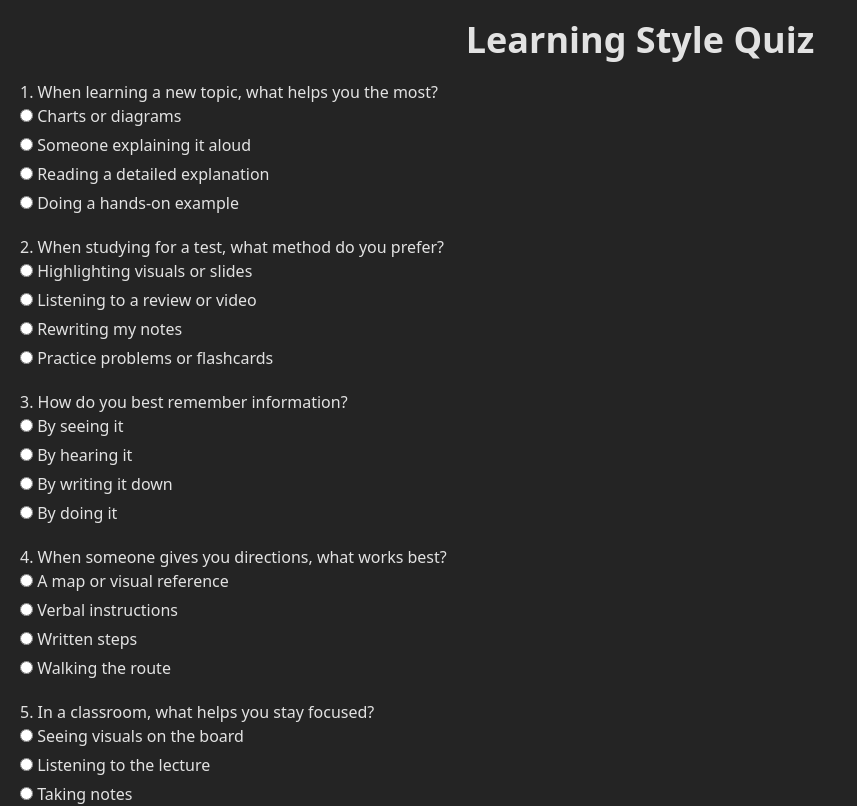
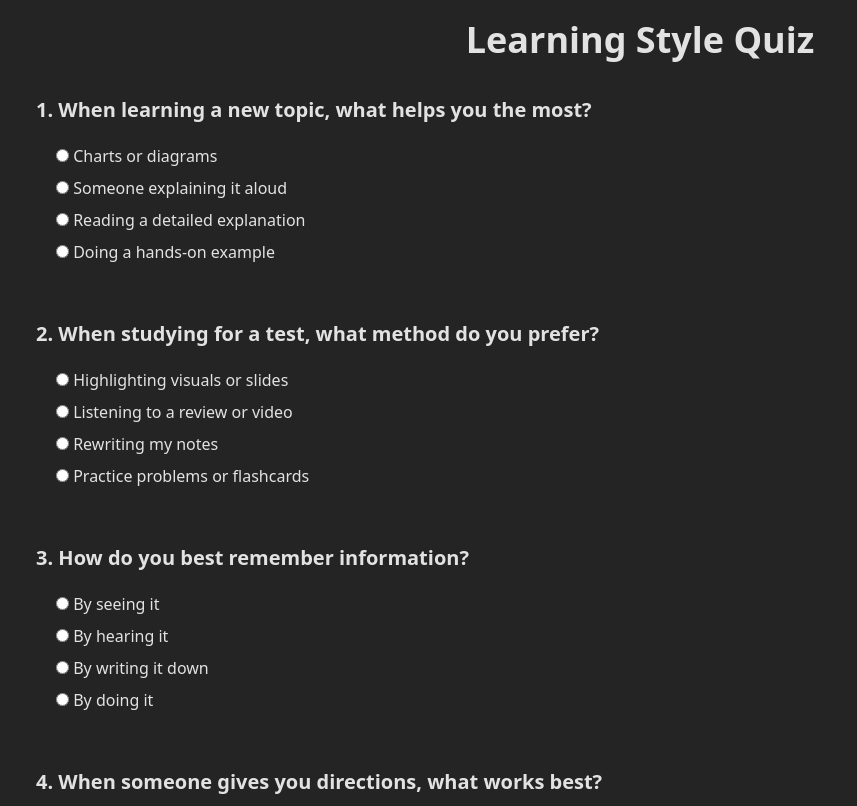
Before and after one commit to wesleycym/StudySense, a React app in the folder frontend/: page /quiz in a window 1280 px wide. Shown: the top 806 px of the page, without its empty margins (0-857 px from the left). Built offline with nearby package versions, Linux system fonts and the light colour scheme; the HTML template or start-up script is replaced by a standard one.

Commit message:
Adjusted layout

```diff
--- a/frontend/src/pages/Quiz.jsx
+++ b/frontend/src/pages/Quiz.jsx
@@ -20,15 +20,15 @@ export default function Quiz() {
   const { answers, handleSelect, handleSubmit } = useQuizLogic(quizQuestions.length);
 
   return (
-    <div style={{ padding: "20px" }}>
+    <div className = "p-5">
       <h1 className = "text-center font-bold text-4xl mb-5">Learning Style Quiz</h1>
 
       {quizQuestions.map((q, questionIndex) => (
-        <div key={questionIndex} style={{ marginBottom: "20px" }}>
-          <h3>{q.question}</h3>
+        <div key={questionIndex} className = "mb-6 p-4">
+          <h3 className = "text-left font-bold text-xl mb-5">{q.question}</h3>
 
           {q.options.map((opt, optionIndex) => (
-            <label key={optionIndex} style={{ display: "block", marginBottom: "5px" }}>
+            <label key={optionIndex} className = "block mt-2 pl-5">
               <input
                 type="radio"
                 name={`q${questionIndex}`}  // each question is grouped
```
